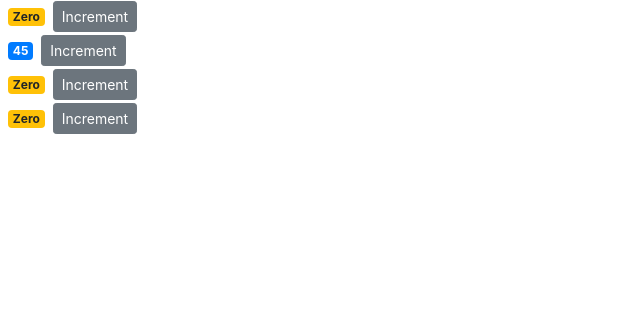
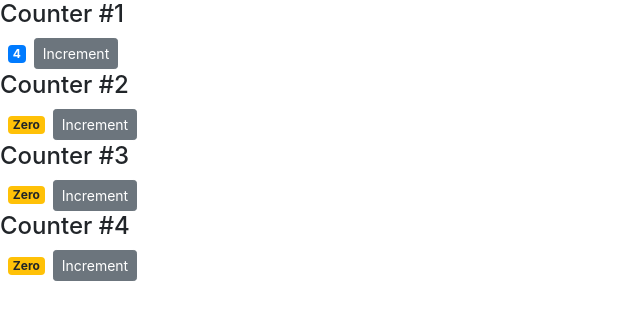
Before and after one commit to jam-ayub/counter-app, a React (Create React App) app: page / in a window 1280 px wide. Shown: the top 320 px of the page, without its empty margins (0-640 px from the left). Built offline with nearby package versions, Linux system fonts and the light colour scheme.

Commit message:
passing childerns

```diff
--- a/src/components/counter.jsx
+++ b/src/components/counter.jsx
@@ -28,6 +28,7 @@
     console.log("props", this.props);
     return (
       <div>
+        {this.props.children}
         <span className={this.getBadgeClass()}>{this.formatCount()}</span>
         <button
           onClick={() => this.handleIncrement({ id: 1 })}
--- a/src/components/counters.jsx
+++ b/src/components/counters.jsx
@@ -4,17 +4,20 @@
 class Counters extends Component {
   state = {
     counters: [
-      { id: 1, value: 0 },
-      { id: 2, value: 45 },
+      { id: 1, value: 4 },
+      { id: 2, value: 0 },
       { id: 3, value: 0 },
       { id: 4, value: 0 },
     ],
   };
+
   render() {
     return (
       <div>
         {this.state.counters.map((counter) => (
-          <Counter key={counter.id} value={counter.value} selected={true} />
+          <Counter key={counter.id} value={counter.value}>
+            <h4>Counter #{counter.id}</h4>
+          </Counter>
         ))}
       </div>
     );
```
